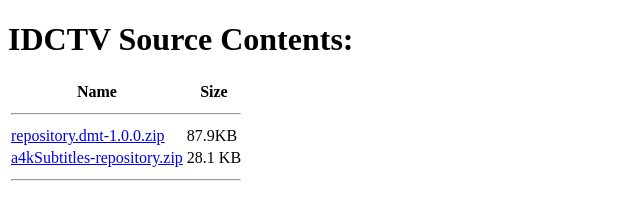
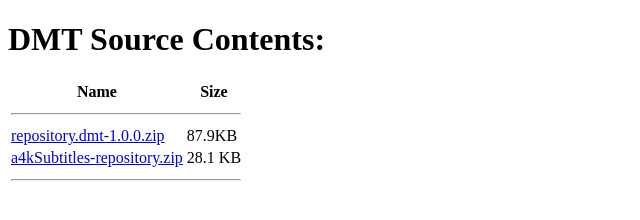
Before and after one commit to DabManTrips/DabManTrips.github.io, a plain HTML site: page index.html in a window 1280 px wide. Shown: the whole page, without its empty margins (0-640 px from the left). Drawn offline with Linux system fonts and the light colour scheme.

Commit message:
Update index.html

```diff
--- a/index.html
+++ b/index.html
@@ -8,7 +8,7 @@
         <title>DMT Source Link</title>
     </head>
     <body>
-        <h1>IDCTV Source Contents:</h1>
+        <h1>DMT Source Contents:</h1>
         <table>
             <tr>
                 <th>Name</th>
```
